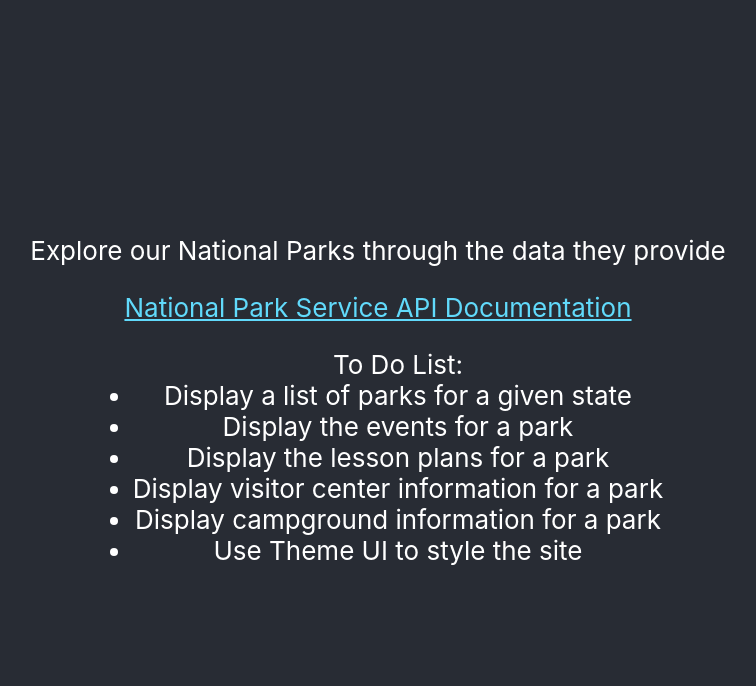
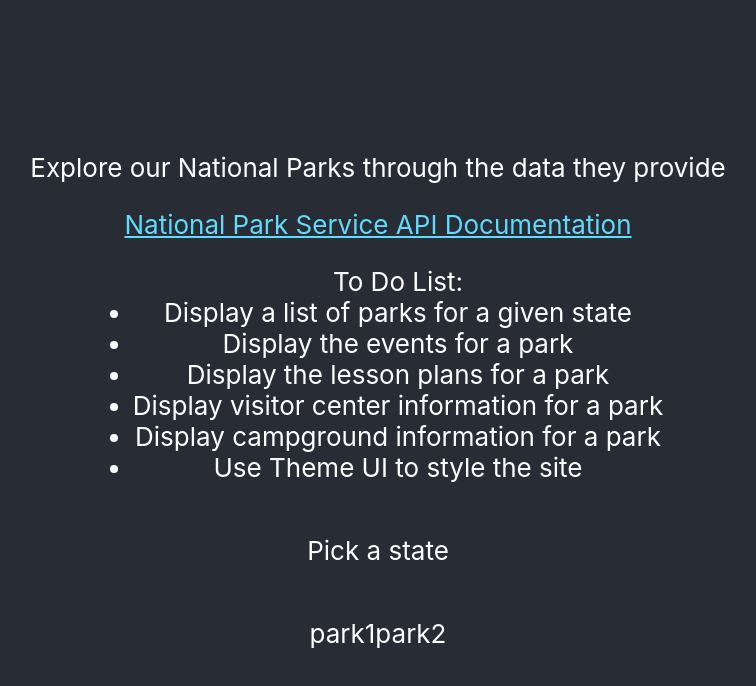
Before and after one commit to jonrcrowell/National-Parks-Explorer, a React (Create React App) app: page / in a window 1280 px wide. Shown: the top 686 px of the page, without its empty margins (262-1018 px from the left). Built offline with nearby package versions, Linux system fonts and the light colour scheme; no server answers.

Commit message:
Begin refactor to use hooks

```diff
--- a/src/App.js
+++ b/src/App.js
@@ -1,4 +1,4 @@
-import React from 'react';
+import React, { useState, useEffect } from 'react';
 import './App.css';
 
 fetch(`https://developer.nps.gov/api/v1/parks?stateCode=tx&api_key=${process.env.REACT_APP_API_KEY}`)
@@ -43,6 +43,9 @@ fetch(`https://developer.nps.gov/api/v1/parks?stateCode=tx&api_key=${process.env
   })
 
 function App() {
+  const [parkState, updateParkState] = useState('Pick a state');
+  const [parks, updateParks] = useState(['park1', 'park2']);
+
   return (
     <div className="App">
       <header className="App-header">
@@ -65,6 +68,8 @@ function App() {
           <li>Display campground information for a park</li>
           <li>Use Theme UI to style the site</li>
         </ul>
+        <p>{parkState}</p>
+        <p>{parks}</p>
       </header>
     </div>
   );
```
